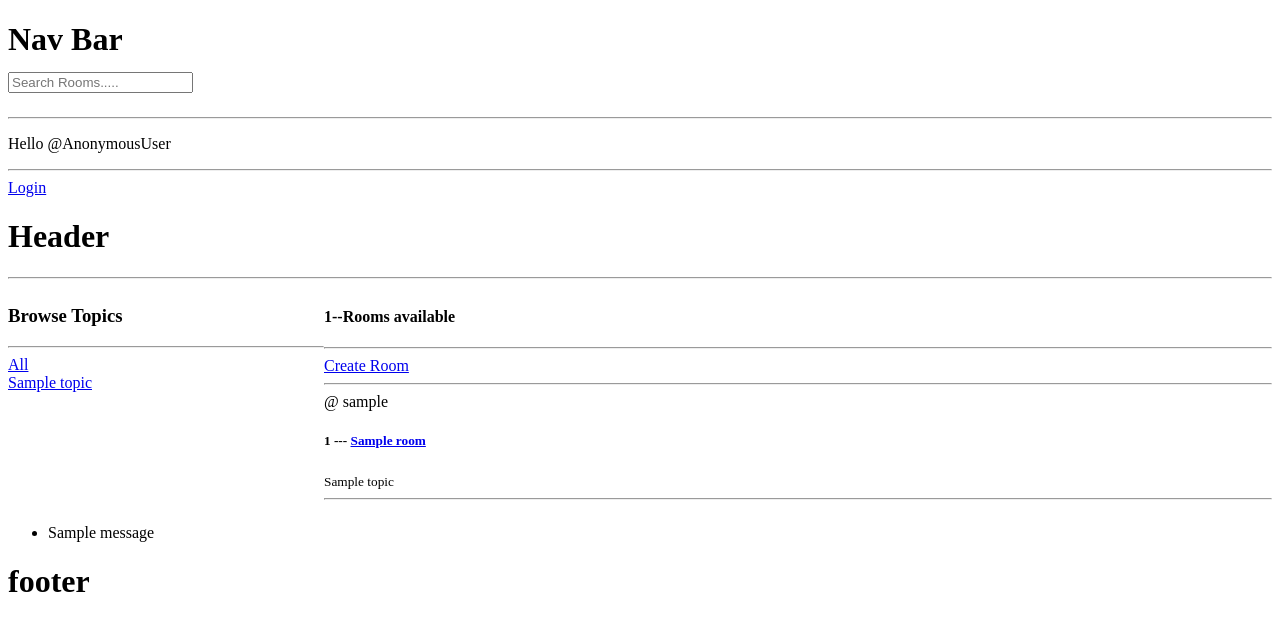
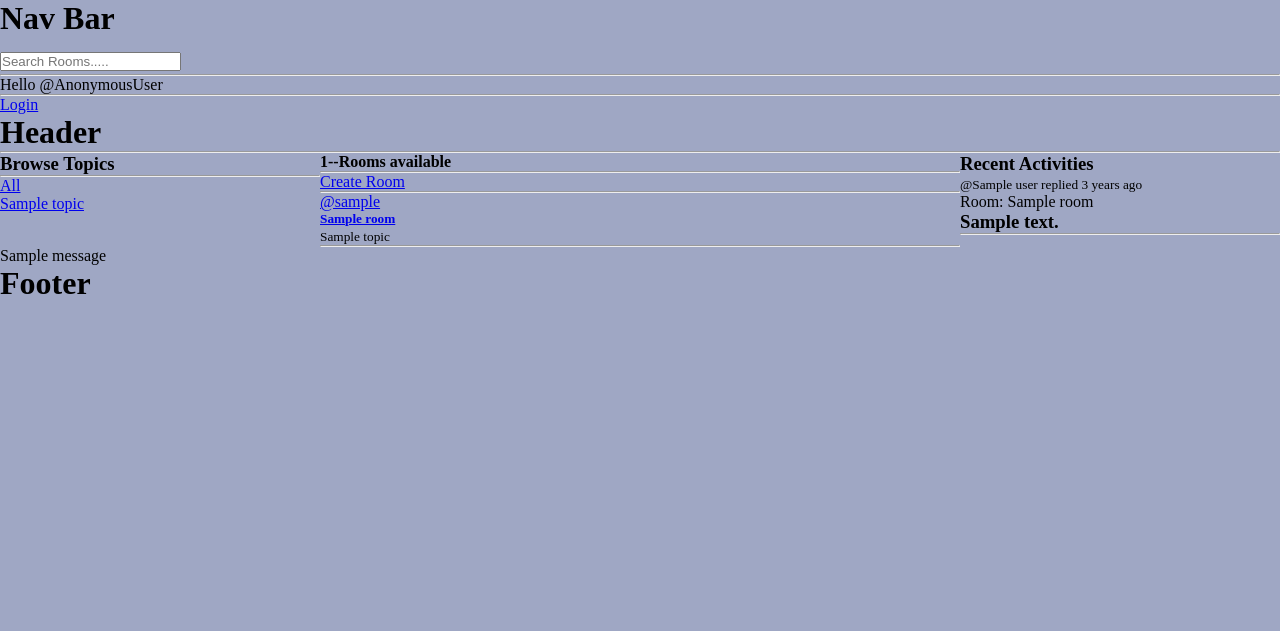
Before and after one commit to slyman7z/buddy, a Django app: template base/templates/base/home.html in a window 1280 px wide. Shown: the top 631 px of the page. Run offline with Django 3.2, Linux system fonts and the light colour scheme; the template is opened without the code that fills it: most values are stand-ins (such as "Sample title", 1, 10 or a date in 2020); one stand-in notice (Sample message) is shown.

Commit message:
profile update

```diff
--- a/base/models.py
+++ b/base/models.py
@@ -32,5 +32,8 @@ class Messages(models.Model):
     updated = models.DateTimeField(auto_now=True)
     created = models.DateTimeField(auto_now_add=True)
 
+    class Meta:
+        ordering = [ '-updated','-created' ]
+
     def __str__(self):
         return self.body[0:50]
--- /dev/null
+++ b/base/templates/base/activity_manager.html
@@ -0,0 +1,12 @@
+<div>
+    <h3>Recent Activities</h3>
+    {% for message in room_messages%}
+    <small>@{{message.user}} replied {{message.created|timesince}} ago</small>
+      <div>Room:  {{message.room}} </div>
+      <div> <h3>{{message}}</h3> </div>
+
+      <hr>
+
+
+    {% endfor %}
+</div>
--- a/base/templates/base/home.html
+++ b/base/templates/base/home.html
@@ -4,25 +4,12 @@
 <style>
     .home-container{
         display: grid;
-        grid-template-columns: 1fr 3fr;
+        grid-template-columns: 1fr 2fr 1fr;
     }
 </style>
-
-
 <div class="home-container">
-    <div >
-        <h3> Browse Topics</h3>
-        <hr>
-
-        <div><a href="{% url 'home'%}">All</a></div>
-        {% for topic in topics %}
-            <div>
-               <a href="{%url 'home' %}?q={{topic.name}}"> {{topic}} </a>
-
-            </div>
-        {% endfor %}
-    </div>
-
+    <div class="topic-container">{% include 'base/topic_manager.html' %}</div>
+    <div class="room-container">
     <div>
         <h4>{{room_count}}--Rooms available</h4><hr>
         <a href="{% url 'create-room' %}">Create Room</a>
@@ -33,16 +20,15 @@
             <a href= "{% url 'update-room' room.id %}">Edit</a>
             <a href= "{% url 'delete-room' room.id %}">Delete</a>
             {% endif %}
-            <span>@ {{room.host.username}} </span>
-            <h5> {{room.id}}  --- <a href="{% url 'room' room.id %}"> {{room.name}} </a> </h5>
+           <a href="{% url 'user-profile' room.host.id %}"> <span>@{{room.host.username}} </span> </a>
+            <h5><a href="{% url 'room' room.id %}"> {{room.name}} </a> </h5>
             <small>{{room.topic.name}}</small>
             <hr>
         </div>
         </div>
-
         {% endfor %}
-
     </div>
+    </div>
+    <div class="activity-container">{% include 'base/activity_manager.html' %}</div>
 </div>
-
 {% endblock content %}
--- /dev/null
+++ b/base/templates/base/topic_manager.html
@@ -0,0 +1,12 @@
+<div>
+    <h3> Browse Topics</h3>
+    <hr>
+
+    <div><a href="{% url 'home'%}">All</a></div>
+    {% for topic in topics %}
+        <div>
+           <a href="{%url 'home' %}?q={{topic.name}}"> {{topic}} </a>
+
+        </div>
+    {% endfor %}
+</div>
--- a/base/urls.py
+++ b/base/urls.py
@@ -11,4 +11,6 @@ urlpatterns = [
     path('logout/', views.logoutUser, name= 'logout'),
     path('register/', views.registerUser, name= 'register'),
     path('delete-message/<str:pk>/', views.deleteMessage, name= 'delete-message'),
+    path('user-profile/<str:pk>/', views.userProfile, name= 'user-profile'),
+    path('update-user/', views.updateUser, name= 'update-user'),
 ]
--- /dev/null
+++ b/static/css/style.css
@@ -0,0 +1,8 @@
+*{
+    box-sizing: border-box;
+    padding: 0;
+    margin: 0;
+}
+body{
+    background-color: rgb(159, 167, 196);
+}
--- a/studybuddy/settings.py
+++ b/studybuddy/settings.py
@@ -11,6 +11,7 @@ https://docs.djangoproject.com/en/3.2/ref/settings/
 """
 
 from pathlib import Path
+import os
 
 # Build paths inside the project like this: BASE_DIR / 'subdir'.
 BASE_DIR = Path(__file__).resolve().parent.parent
@@ -120,6 +121,7 @@ USE_TZ = True
 # https://docs.djangoproject.com/en/3.2/howto/static-files/
 
 STATIC_URL = '/static/'
+STATICFILES_DIRS = [os.path.join(BASE_DIR, 'static')]
 
 # Default primary key field type
 # https://docs.djangoproject.com/en/3.2/ref/settings/#default-auto-field
--- a/templates/main.html
+++ b/templates/main.html
@@ -5,6 +6,7 @@
     <meta http-equiv="X-UA-Compatible" content="IE=edge">
     <meta name="viewport" content="width=device-width, initial-scale=1.0">
     <title>Codebudy</title>
+    <link rel="stylesheet" href="{% static 'css/style.css' %}">
 </head>
 <body>
 
@@ -21,7 +23,7 @@
     {% endfor %}
     </ul>
 {% endif %}
-    <footer><h1>footer</h1></footer>
 
+<footer><h1>Footer</h1></footer>
 </body>
 </html>
```
Also changed, not shown: other parts of templates/main.html (+1 -0 lines), base/forms.py (+10 -0 lines), base/templates/base/update-user.html (added, +21 -0 lines), base/templates/base/user_profile.html (added, +18 -0 lines), base/views.py (+33 -11 lines), base/migrations/0004_alter_messages_options.py (added), db.sqlite3.
